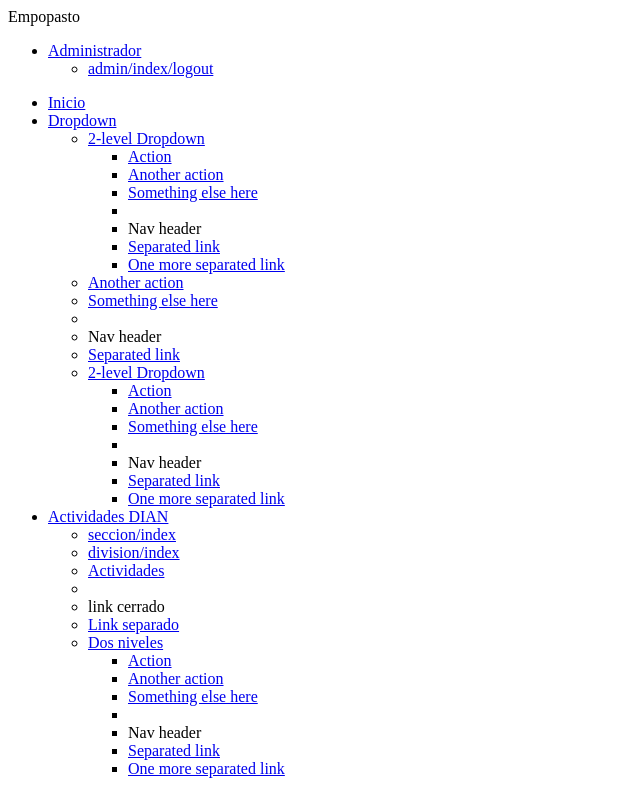
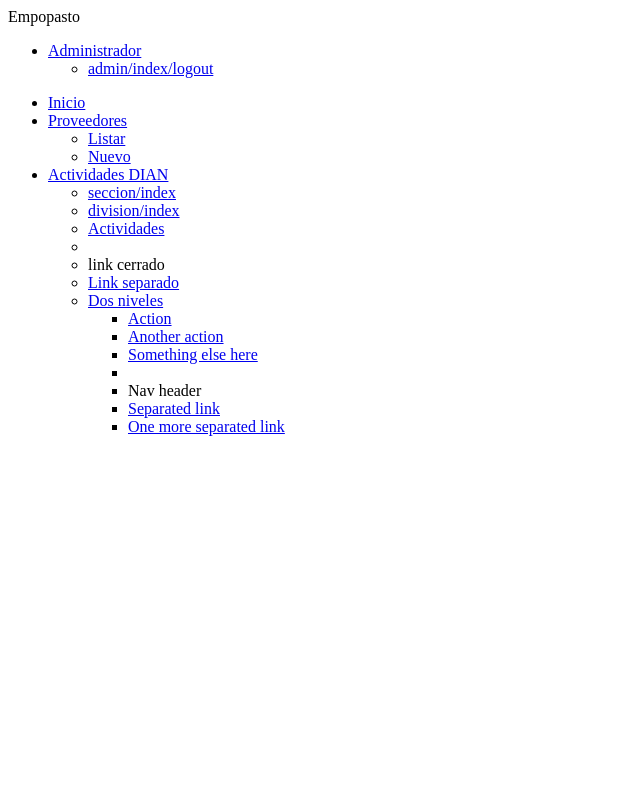
Before and after one commit to killerwilmer/empopasto_proveedores, a PHP site: template default/app/views/_shared/partials/backend/cabecera_admin.phtml in a window 1280 px wide. Shown: the whole page, without its empty margins (0-640 px from the left). Run offline with PHP 8.4, Linux system fonts and the light colour scheme; the template is opened without the code that fills it, so the values that code supplies are empty; some libraries are stand-ins or nearby versions.

Commit message:
menus para los proveedores.

```diff
--- a/default/app/views/_shared/partials/backend/cabecera_admin.phtml
+++ b/default/app/views/_shared/partials/backend/cabecera_admin.phtml
@@ -25,37 +25,12 @@
                 <ul class="nav">
                     <li class="active"><a href="#">Inicio</a></li>
                     <li class="dropdown">
-                        <a data-toggle="dropdown" class="dropdown-toggle" href="#">Dropdown <b class="caret"></b></a>
+                        <a data-toggle="dropdown" class="dropdown-toggle" href="#">Proveedores <b class="caret"></b></a>
                         <ul class="dropdown-menu">
                             <li>
-                                <a href="#">2-level Dropdown <i class="icon-headphones"></i></a>
-                                <ul class="dropdown-menu sub-menu">
-                                    <li><a href="#">Action</a></li>
-                                    <li><a href="#">Another action</a></li>
-                                    <li><a href="#">Something else here</a></li>
-                                    <li class="divider"></li>
-                                    <li class="nav-header">Nav header</li>
-                                    <li><a href="#">Separated link</a></li>
-                                    <li><a href="#">One more separated link</a></li>
-                                </ul>
+                                <a href="#">Listar<i class="icon-headphones"></i></a>
                             </li>
-                            <li><a href="#">Another action</a></li>
-                            <li><a href="#">Something else here</a></li>
-                            <li class="divider"></li>
-                            <li class="nav-header">Nav header</li>
-                            <li><a href="#">Separated link</a></li>
-                            <li>
-                                <a href="#">2-level Dropdown <i class="icon-arrow-right"></i></a>
-                                <ul class="dropdown-menu sub-menu">
-                                    <li><a href="#">Action</a></li>
-                                    <li><a href="#">Another action</a></li>
-                                    <li><a href="#">Something else here</a></li>
-                                    <li class="divider"></li>
-                                    <li class="nav-header">Nav header</li>
-                                    <li><a href="#">Separated link</a></li>
-                                    <li><a href="#">One more separated link</a></li>
-                                </ul>
-                            </li>
+                            <li><a href="#">Nuevo</a></li>
                         </ul>
                     </li>
 
```
